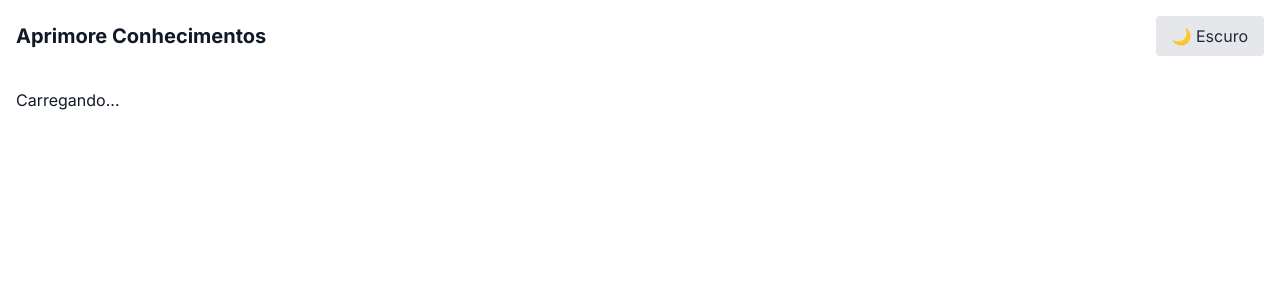
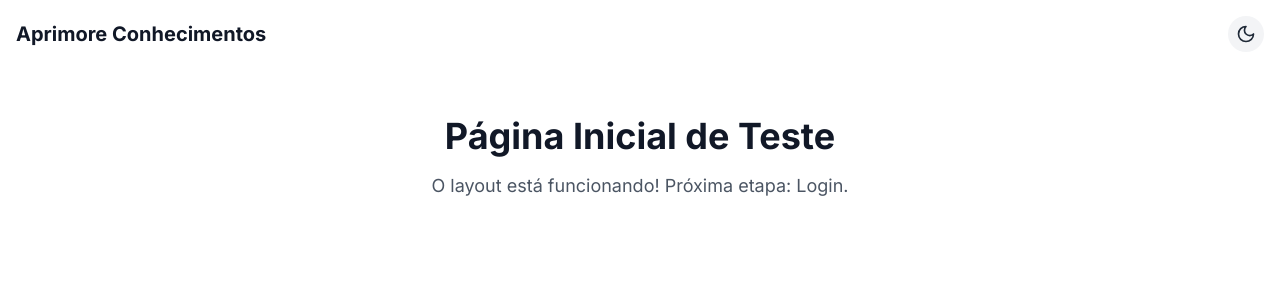
Before and after one commit to fuucky/New-Project-Coursers, a Next.js app: page / in a window 1280 px wide. Before the commit this address had no page. Shown: the top 300 px of the page. Built offline with nearby package versions, Linux system fonts and the light colour scheme.

Commit message:
Corrigindo a tela branca e ajustando dark

```diff
--- a/app/layout.tsx
+++ b/app/layout.tsx
@@ -3,7 +3,7 @@ import { Inter } from 'next/font/google'
 import './globals.css'
 import { ThemeProvider } from '../components/ThemeProvider'
 // Importe o novo componente em vez do ThemeToggle
-import { MountedToggle } from '../components/MountedToggle'
+import { ThemeToggle } from 'components/ThemeToggle'
 
 const inter = Inter({ subsets: ['latin'] })
 
@@ -26,7 +26,7 @@ export default function RootLayout({
             </span>
 
             {/* 3. SUBSTITUA: Use o MountedToggle aqui */}
-            <MountedToggle />
+            <ThemeToggle />
 
           </header>
 
--- a/app/page.tsx
+++ b/app/page.tsx
@@ -5,6 +5,17 @@ import { useRouter } from 'next/navigation'
 import Dashboard from '../components/Dashboard'
 
 export default function HomePage() {
+  return (
+    <div className="flex flex-col items-center justify-center p-8 bg-whited dark:bg-gray-900 min-h-full">
+      <h1 className="text-4xl font-bold text-gray-900 dark:text-gray-100 mb-4">
+        Página Inicial de Teste
+        </h1>
+        <p className="text-lg text-gray-600 dark:text-gray-300">
+          O layout está funcionando! Próxima etapa: Login.
+        </p>
+    </div>
+  );
+
   const [isLoggedIn, setIsLoggedIn] = useState(false)
   const router = useRouter()
 
--- a/components/MountedToggle.tsx
+++ /dev/null
@@ -1,25 +0,0 @@
-'use client'
-
-import { useTheme } from 'next-themes'
-import { useEffect, useState } from 'react'
-
-export function MountedToggle() {
-  const { theme, setTheme } = useTheme()
-  const [mounted, setMounted] = useState(false)
-
-  useEffect(() => {
-    setMounted(true)
-  }, [])
-
-  if (!mounted) return null
-
-  return (
-    <button
-      onClick={() => setTheme(theme === 'dark' ? 'light' : 'dark')}
-      className="px-4 py-2 rounded bg-gray-200 dark:bg-gray-800
-                 text-gray-800 dark:text-gray-200"
-    >
-      {theme === 'dark' ? '☀️ Claro' : '🌙 Escuro'}
-    </button>
-  )
-}
```
Also changed, not shown: components/ThemeProvider.tsx (+5 -5 lines).
